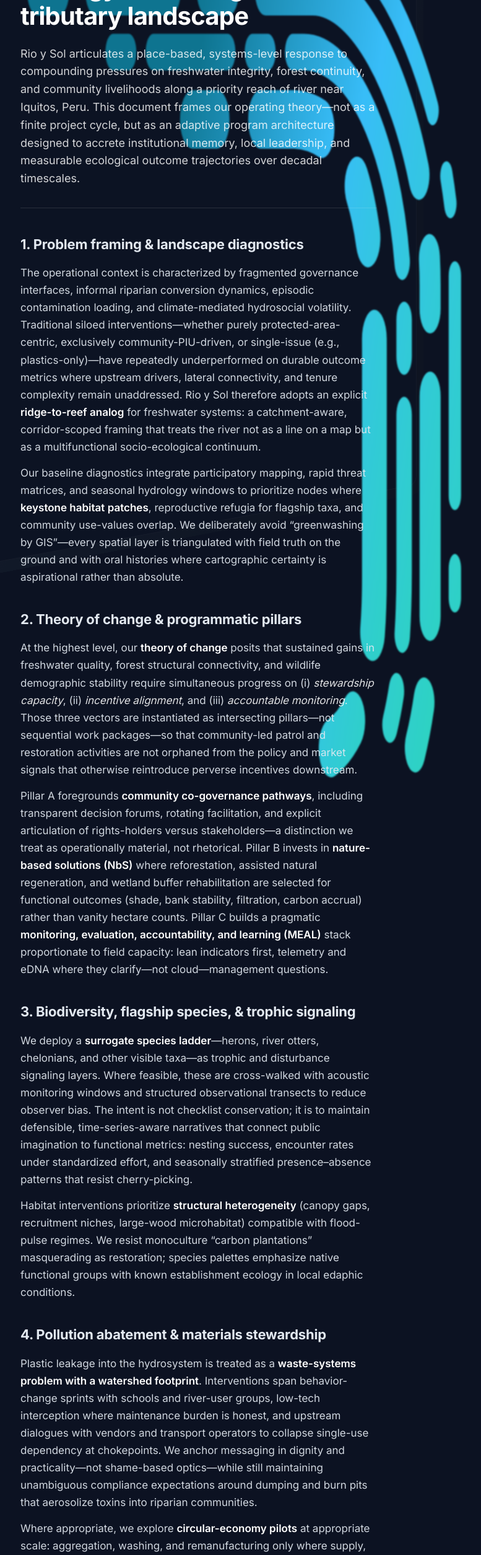
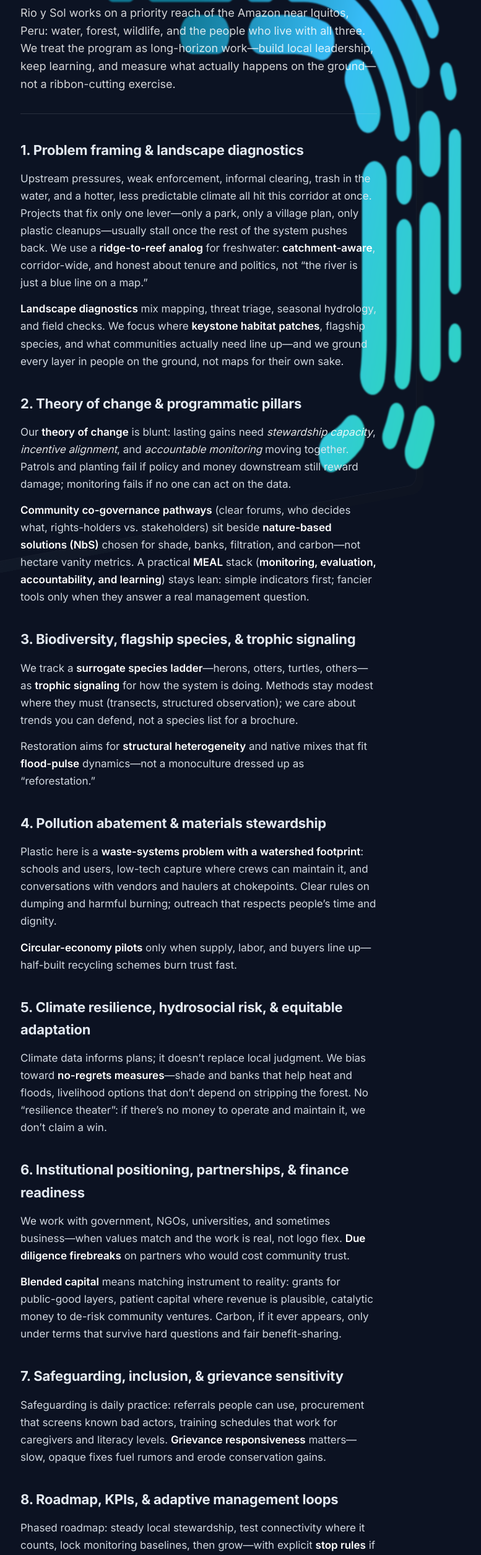
Before and after one commit to LampByLit/rioysol, a website: page public/about.html in a window 1280 px wide. Shown: the part 291-2800 px from the top of the page at 62% size, without its empty margins (319-1096 px from the left). Drawn offline with nearby package versions, Linux system fonts and the light colour scheme.

Commit message:
docs(about): shorter, direct copy; keep conservation glossary

```diff
--- a/public/about.html
+++ b/public/about.html
@@ -3,10 +3,10 @@
   <head>
     <meta charset="utf-8" />
     <meta name="viewport" content="width=device-width, initial-scale=1" />
-    <title>Strategic framework — Rio y Sol</title>
+    <title>How we work — Rio y Sol</title>
     <meta
       name="description"
-      content="Rio y Sol strategic conservation outline: landscape-scale stewardship, community engagement, and long-term resilience for the Amazon near Iquitos, Peru."
+      content="Straightforward outline of Rio y Sol’s river conservation approach near Iquitos, Peru: landscape, community, wildlife, and long-term stewardship."
     />
     <meta name="theme-color" content="#38bdf8" />
     <meta name="msapplication-TileColor" content="#38bdf8" />
@@ -25,7 +25,7 @@
     <link rel="stylesheet" href="/css/style.css" />
   </head>
   <body class="about">
-    <a class="about__skip" href="#about-main">Skip to strategy content</a>
+    <a class="about__skip" href="#about-main">Skip to main content</a>
 
     <!-- Parallax panel (gist #world3d / #tablet) -->
     <div class="about__world3d" aria-hidden="true">
@@ -90,154 +90,117 @@
 
       <main id="about-main" class="about__main">
       <article class="about__article">
-        <p class="about__kicker">Integrated riparian stewardship · non-extractive landscape programming</p>
+        <p class="about__kicker">Riparian stewardship · non-extractive landscape work</p>
         <h1 class="about__title">
-          Long-horizon conservation strategy for a living Amazon tributary landscape
+          How we protect this stretch of river
         </h1>
         <p class="about__lede">
-          Rio y Sol articulates a place-based, systems-level response to compounding pressures on freshwater
-          integrity, forest continuity, and community livelihoods along a priority reach of river near Iquitos,
-          Peru. This document frames our operating theory—not as a finite project cycle, but as an adaptive
-          program architecture designed to accrete institutional memory, local leadership, and measurable
-          ecological outcome trajectories over decadal timescales.
+          Rio y Sol works on a priority reach of the Amazon near Iquitos, Peru: water, forest, wildlife, and the
+          people who live with all three. We treat the program as long-horizon work—build local leadership, keep
+          learning, and measure what actually happens on the ground—not a ribbon-cutting exercise.
         </p>
 
         <section class="about__section" aria-labelledby="about-s1">
           <h2 id="about-s1" class="about__h2">1. Problem framing &amp; landscape diagnostics</h2>
           <p>
-            The operational context is characterized by fragmented governance interfaces, informal riparian
-            conversion dynamics, episodic contamination loading, and climate-mediated hydrosocial volatility.
-            Traditional siloed interventions—whether purely protected-area-centric, exclusively community-PIU-driven,
-            or single-issue (e.g., plastics-only)—have repeatedly underperformed on durable outcome metrics where
-            upstream drivers, lateral connectivity, and tenure complexity remain unaddressed. Rio y Sol therefore
-            adopts an explicit <strong>ridge-to-reef analog</strong> for freshwater systems: a catchment-aware,
-            corridor-scoped framing that treats the river not as a line on a map but as a multifunctional
-            socio-ecological continuum.
+            Upstream pressures, weak enforcement, informal clearing, trash in the water, and a hotter, less
+            predictable climate all hit this corridor at once. Projects that fix only one lever—only a park, only a
+            village plan, only plastic cleanups—usually stall once the rest of the system pushes back. We use a
+            <strong>ridge-to-reef analog</strong> for freshwater: <strong>catchment-aware</strong>, corridor-wide,
+            and honest about tenure and politics, not “the river is just a blue line on a map.”
           </p>
           <p>
-            Our baseline diagnostics integrate participatory mapping, rapid threat matrices, and seasonal hydrology
-            windows to prioritize nodes where <strong>keystone habitat patches</strong>, reproductive refugia for
-            flagship taxa, and community use-values overlap. We deliberately avoid “greenwashing by GIS”—every
-            spatial layer is triangulated with field truth on the ground and with oral histories where cartographic
-            certainty is aspirational rather than absolute.
+            <strong>Landscape diagnostics</strong> mix mapping, threat triage, seasonal hydrology, and field checks.
+            We focus where <strong>keystone habitat patches</strong>, flagship species, and what communities actually
+            need line up—and we ground every layer in people on the ground, not maps for their own sake.
           </p>
         </section>
 
         <section class="about__section" aria-labelledby="about-s2">
           <h2 id="about-s2" class="about__h2">2. Theory of change &amp; programmatic pillars</h2>
           <p>
-            At the highest level, our <strong>theory of change</strong> posits that sustained gains in freshwater
-            quality, forest structural connectivity, and wildlife demographic stability require simultaneous progress
-            on (i) <em>stewardship capacity</em>, (ii) <em>incentive alignment</em>, and (iii)
-            <em>accountable monitoring</em>. Those three vectors are instantiated as intersecting pillars—not
-            sequential work packages—so that community-led patrol and restoration activities are not orphaned from
-            the policy and market signals that otherwise reintroduce perverse incentives downstream.
+            Our <strong>theory of change</strong> is blunt: lasting gains need <em>stewardship capacity</em>,
+            <em>incentive alignment</em>, and <em>accountable monitoring</em> moving together. Patrols and planting
+            fail if policy and money downstream still reward damage; monitoring fails if no one can act on the data.
           </p>
           <p>
-            Pillar A foregrounds <strong>community co-governance pathways</strong>, including transparent decision
-            forums, rotating facilitation, and explicit articulation of rights-holders versus stakeholders—a
-            distinction we treat as operationally material, not rhetorical. Pillar B invests in
-            <strong>nature-based solutions (NbS)</strong> where reforestation, assisted natural regeneration, and
-            wetland buffer rehabilitation are selected for functional outcomes (shade, bank stability, filtration,
-            carbon accrual) rather than vanity hectare counts. Pillar C builds a pragmatic
-            <strong>monitoring, evaluation, accountability, and learning (MEAL)</strong> stack proportionate to
-            field capacity: lean indicators first, telemetry and eDNA where they clarify—not cloud—management
-            questions.
+            <strong>Community co-governance pathways</strong> (clear forums, who decides what, rights-holders vs.
+            stakeholders) sit beside <strong>nature-based solutions (NbS)</strong> chosen for shade, banks, filtration,
+            and carbon—not hectare vanity metrics. A practical <strong>MEAL</strong> stack (<strong>monitoring,
+            evaluation, accountability, and learning</strong>) stays lean: simple indicators first; fancier tools only
+            when they answer a real management question.
           </p>
         </section>
 
         <section class="about__section" aria-labelledby="about-s3">
           <h2 id="about-s3" class="about__h2">3. Biodiversity, flagship species, &amp; trophic signaling</h2>
           <p>
-            We deploy a <strong>surrogate species ladder</strong>—herons, river otters, chelonians, and other
-            visible taxa—as trophic and disturbance signaling layers. Where feasible, these are cross-walked with
-            acoustic monitoring windows and structured observational transects to reduce observer bias. The intent is
-            not checklist conservation; it is to maintain defensible, time-series-aware narratives that connect
-            public imagination to functional metrics: nesting success, encounter rates under standardized effort, and
-            seasonally stratified presence–absence patterns that resist cherry-picking.
+            We track a <strong>surrogate species ladder</strong>—herons, otters, turtles, others—as
+            <strong>trophic signaling</strong> for how the system is doing. Methods stay modest where they must
+            (transects, structured observation); we care about trends you can defend, not a species list for a brochure.
           </p>
           <p>
-            Habitat interventions prioritize <strong>structural heterogeneity</strong> (canopy gaps, recruitment
-            niches, large-wood microhabitat) compatible with flood-pulse regimes. We resist monoculture “carbon
-            plantations” masquerading as restoration; species palettes emphasize native functional groups with known
-            establishment ecology in local edaphic conditions.
+            Restoration aims for <strong>structural heterogeneity</strong> and native mixes that fit
+            <strong>flood-pulse</strong> dynamics—not a monoculture dressed up as “reforestation.”
           </p>
         </section>
 
         <section class="about__section" aria-labelledby="about-s4">
           <h2 id="about-s4" class="about__h2">4. Pollution abatement &amp; materials stewardship</h2>
           <p>
-            Plastic leakage into the hydrosystem is treated as a <strong>waste-systems problem with a watershed
-            footprint</strong>. Interventions span behavior-change sprints with schools and river-user groups,
-            low-tech interception where maintenance burden is honest, and upstream dialogues with vendors and
-            transport operators to collapse single-use dependency at chokepoints. We anchor messaging in dignity and
-            practicality—not shame-based optics—while still maintaining unambiguous compliance expectations around
-            dumping and burn pits that aerosolize toxins into riparian communities.
+            Plastic here is a <strong>waste-systems problem with a watershed footprint</strong>: schools and users,
+            low-tech capture where crews can maintain it, and conversations with vendors and haulers at chokepoints.
+            Clear rules on dumping and harmful burning; outreach that respects people’s time and dignity.
           </p>
           <p>
-            Where appropriate, we explore <strong>circular-economy pilots</strong> at appropriate scale: aggregation,
-            washing, and remanufacturing only where supply, labor, and offtake are simultaneously credible. Pilot
-            discipline matters; failed micro-factories become liabilities that undermine trust faster than any NGO
-            press release can repair.
+            <strong>Circular-economy pilots</strong> only when supply, labor, and buyers line up—half-built recycling
+            schemes burn trust fast.
           </p>
         </section>
 
         <section class="about__section" aria-labelledby="about-s5">
           <h2 id="about-s5" class="about__h2">5. Climate resilience, hydrosocial risk, &amp; equitable adaptation</h2>
           <p>
-            Climate projections inform—but do not overwhelm—local planning. We emphasize
-            <strong>no-regrets measures</strong>: shade restoration that buffers thermal stress, erosion control that
-            reduces sediment shock during intense events, and diversification of non-extractive livelihood portfolios
-            where market access and training infrastructures are co-development priorities. “Resilience washing” is
-            guarded against: we do not announce transformative adaptation where what is funded is merely a workshop
-            series without budget lines for implementation and maintenance.
+            Climate data informs plans; it doesn’t replace local judgment. We bias toward <strong>no-regrets
+            measures</strong>—shade and banks that help heat and floods, livelihood options that don’t depend on
+            stripping the forest. No “resilience theater”: if there’s no money to operate and maintain it, we don’t
+            claim a win.
           </p>
         </section>
 
         <section class="about__section" aria-labelledby="about-s6">
           <h2 id="about-s6" class="about__h2">6. Institutional positioning, partnerships, &amp; finance readiness</h2>
           <p>
-            Rio y Sol engages government actors, civil society networks, academic partners, and—where values
-            align—responsible private-sector interlocutors through memoranda of understanding that privilege
-            delivery over logos. We maintain <strong>due diligence firebreaks</strong> against extractive
-            partnerships that would compromise narrative integrity or community trust.
+            We work with government, NGOs, universities, and sometimes business—when values match and the work is
+            real, not logo flex. <strong>Due diligence firebreaks</strong> on partners who would cost community trust.
           </p>
           <p>
-            On finance, we position the program for <strong>blended capital conversations</strong> without
-            overpromising returns: grants for public goods layers, concessionary instruments where revenue curves are
-            realistic, and catalytic capital explicitly tagged for de-risking community enterprises. Carbon narratives
-            are approached conservatively; if we ever monetize sequestration, it will be under methodologies and
-            benefit-sharing agreements that survive scrutiny—not brochure chemistry.
+            <strong>Blended capital</strong> means matching instrument to reality: grants for public-good layers,
+            patient capital where revenue is plausible, catalytic money to de-risk community ventures. Carbon, if it
+            ever appears, only under terms that survive hard questions and fair benefit-sharing.
           </p>
         </section>
 
         <section class="about__section" aria-labelledby="about-s7">
           <h2 id="about-s7" class="about__h2">7. Safeguarding, inclusion, &amp; grievance sensitivity</h2>
           <p>
-            Safeguarding is operationalized as ongoing practice: clear referral pathways, survivor-centered
-            protocols adapted to local service realities, and procurement standards that exclude known bad actors.
-            Inclusion means scheduling literacy, childcare realism, and gender-balanced representation in training
-            cohorts—not token panel slots. <strong>Grievance responsiveness</strong> is treated as an indicator of
-            organizational maturity; slow closure breeds rumor economies that can derail legitimate conservation
-            gains.
+            Safeguarding is daily practice: referrals people can use, procurement that screens known bad actors,
+            training schedules that work for caregivers and literacy levels. <strong>Grievance responsiveness</strong>
+            matters—slow, opaque fixes fuel rumors and erode conservation gains.
           </p>
         </section>
 
         <section class="about__section" aria-labelledby="about-s8">
           <h2 id="about-s8" class="about__h2">8. Roadmap, KPIs, &amp; adaptive management loops</h2>
           <p>
-            Our roadmap is phased: stabilize stewardship nodes, expand habitat connectivity experiments, harden
-            monitoring baselines, and only then scale replication with explicit <strong>stop rules</strong> if
-            leading indicators invert. Key performance indicators couple ecological proxies with governance health
-            checks (attendance continuity, budget transparency, dispute resolution latency). Quarterly
-            <strong>learning retrospectives</strong> force confrontation with failed hypotheses; annual strategy
-            refreshes incorporate new climate, tenure, or epidemiological realities without requiring a full
-            rebrand.
+            Phased roadmap: steady local stewardship, test connectivity where it counts, lock monitoring baselines,
+            then grow—with explicit <strong>stop rules</strong> if indicators go backwards. <strong>KPIs</strong>
+            pair ecology with governance (who shows up, where money goes, how disputes get closed).
           </p>
           <p>
-            In sum, Rio y Sol is not selling a postcard Amazon. We are building a defensible, iterative program
-            that respects complexity, funds maintenance—not just inauguration—and measures itself against the long
-            arc the river actually lives on.
+            Quarterly <strong>learning retrospectives</strong>; annual plan updates when climate, tenure, or health
+            realities shift. We’re not marketing a postcard—we’re funding maintenance, honesty, and trends the river
+            would recognize.
           </p>
         </section>
 
```
